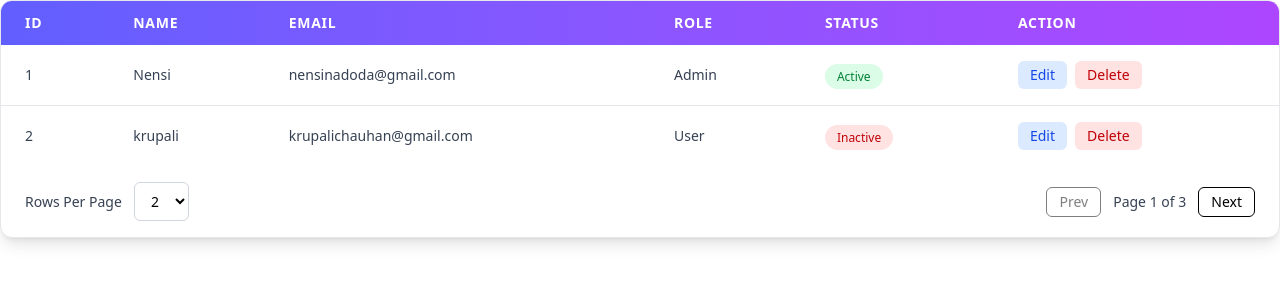
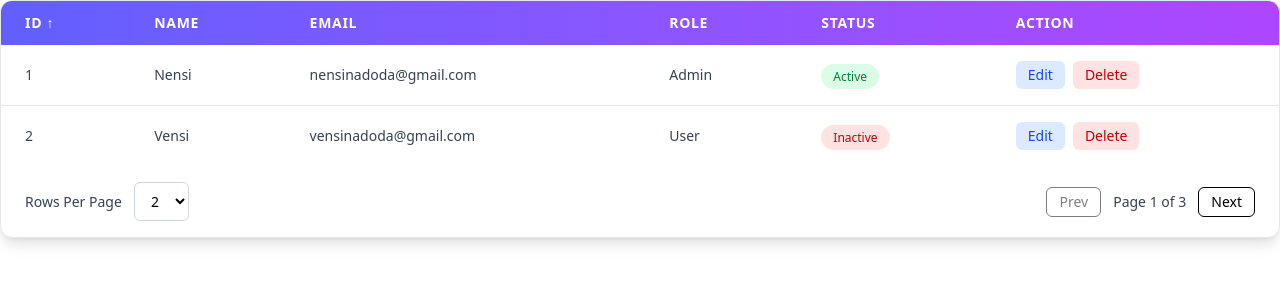
Before and after one commit to NensiNadoda18/react_table_app, a React (Vite) app: page / in a window 1280 px wide. Shown: the top 300 px of the page. Built offline with nearby package versions, Linux system fonts and the light colour scheme.

Commit message:
add sorting

```diff
--- a/src/component/Table.jsx
+++ b/src/component/Table.jsx
@@ -3,23 +3,33 @@ import "../Style.css";
 
 const data = [
   { id: 1, name: "Nensi", email: "nensinadoda@gmail.com", role: "Admin", status: "Active" },
-  { id: 2, name: "krupali", email: "krupalichauhan@gmail.com", role: "User", status: "Inactive" },
-  { id: 3, name: "piya", email: "piyapatel@gmail.com", role: "Admin", status: "Inactive" },
-  { id: 4, name: "dhrumi", email: "dhrumivavadiya@gmail.com", role: "User", status: "Active" },
-  { id: 5, name: "dhyana", email: "dhyananadoda@gmail.com", role: "Admin", status: "Inactive" },
+  { id: 2, name: "Vensi", email: "vensinadoda@gmail.com", role: "User", status: "Inactive" },
+  { id: 3, name: "Densi", email: "densinadoda@gmail.com", role: "Admin", status: "Inactive" },
+  { id: 4, name: "Kensi", email: "kensinadoda@gmail.com", role: "User", status: "Active" },
+  { id: 5, name: "Mensi", email: "mensinadoda@gmail.com", role: "Admin", status: "Inactive" },
 ];
 
 const Table = () => {
   const [rowsPerPage, setRowsPerPage] = useState(2);
   const [currentPage, setCurrentPage] = useState(1);
+  const [sortOrder, setSortOrder] = useState("asc"); // 🔥 NEW
 
-  const totalPages = Math.ceil(data.length / rowsPerPage);
+  // 🔥 SORTING LOGIC
+  const sortedData = [...data].sort((a, b) => {
+    return sortOrder === "asc" ? a.id - b.id : b.id - a.id;
+  });
 
+  const totalPages = Math.ceil(sortedData.length / rowsPerPage);
   const startIndex = (currentPage - 1) * rowsPerPage;
-  const currentData = data.slice(startIndex, startIndex + rowsPerPage);
+  const currentData = sortedData.slice(startIndex, startIndex + rowsPerPage);
 
   const handleRowsChange = (e) => {
     setRowsPerPage(Number(e.target.value));
+    setCurrentPage(1);
+  };
+
+  const toggleSort = () => {
+    setSortOrder(sortOrder === "asc" ? "desc" : "asc");
     setCurrentPage(1);
   };
 
@@ -28,14 +38,17 @@ const Table = () => {
       <table className="min-w-full">
         <thead className="bg-gradient-to-r from-indigo-500 to-purple-500 text-white">
           <tr>
-            {["ID", "Name", "Email", "Role", "Status", "Action"].map((h) => (
-              <th
-                key={h}
-                className="px-6 py-3 text-left text-sm font-semibold uppercase tracking-wider"
-              >
-                {h}
-              </th>
-            ))}
+            <th
+              onClick={toggleSort}
+              className="px-6 py-3 text-left text-sm font-semibold uppercase tracking-wider cursor-pointer select-none"
+            >
+              ID {sortOrder === "asc" ? "↑" : "↓"}
+            </th>
+            <th className="px-6 py-3 text-left text-sm font-semibold uppercase tracking-wider">Name</th>
+            <th className="px-6 py-3 text-left text-sm font-semibold uppercase tracking-wider">Email</th>
+            <th className="px-6 py-3 text-left text-sm font-semibold uppercase tracking-wider">Role</th>
+            <th className="px-6 py-3 text-left text-sm font-semibold uppercase tracking-wider">Status</th>
+            <th className="px-6 py-3 text-left text-sm font-semibold uppercase tracking-wider">Action</th>
           </tr>
         </thead>
 
@@ -46,7 +59,6 @@ const Table = () => {
               <td className="px-6 py-4 text-sm text-gray-700">{u.name}</td>
               <td className="px-6 py-4 text-sm text-gray-700">{u.email}</td>
               <td className="px-6 py-4 text-sm text-gray-700">{u.role}</td>
-
               <td className="px-6 py-4">
                 <span
                   className={`px-3 py-1 text-xs font-medium rounded-full ${
@@ -58,7 +70,6 @@ const Table = () => {
                   {u.status}
                 </span>
               </td>
-
               <td className="px-6 py-4">
                 <button className="px-3 py-1 text-sm rounded-md bg-blue-100 text-blue-700 hover:bg-blue-200 transition">
                   Edit
@@ -71,7 +82,6 @@ const Table = () => {
           ))}
         </tbody>
       </table>
-
 
       <div className="flex items-center justify-between px-6 py-4">
         <div className="flex items-center gap-3">
```
